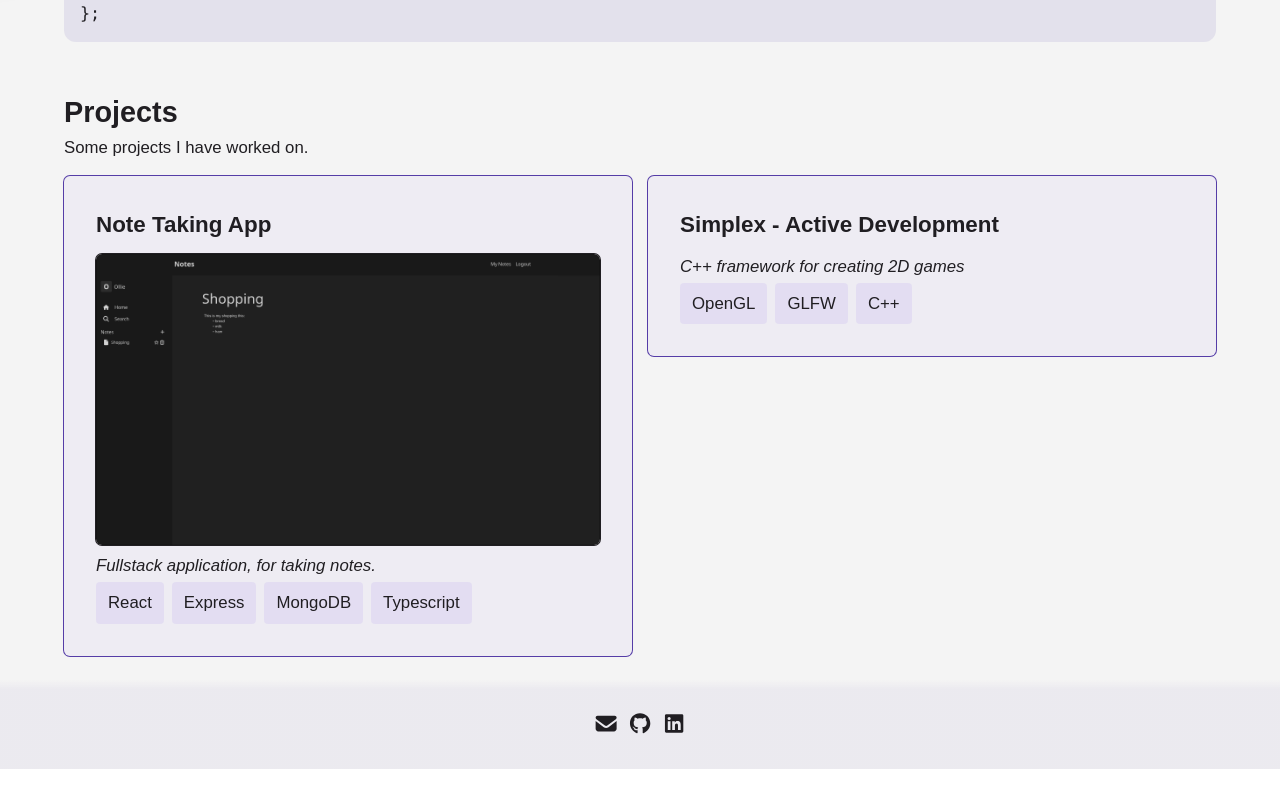
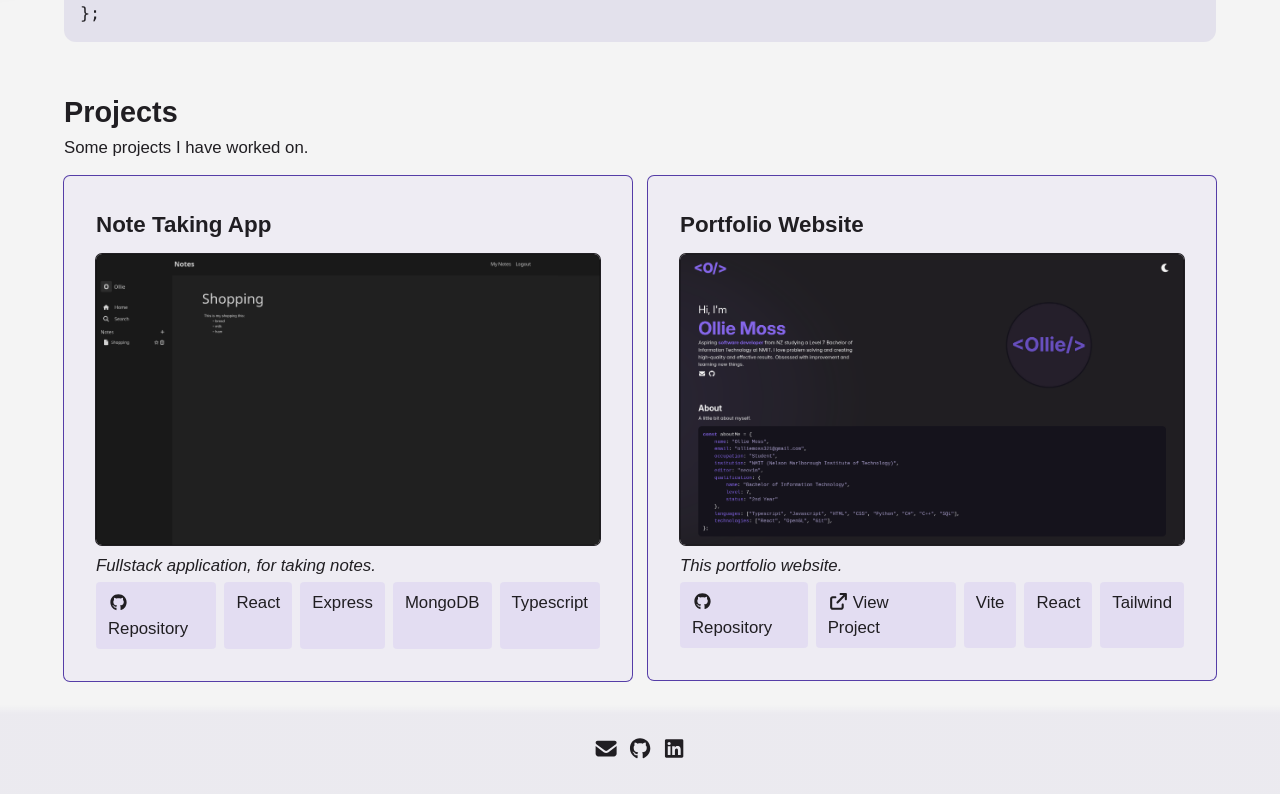
Before and after one commit to Ollie-Moss/my-portfolio, a React (Vite) app: page / in a window 1280 px wide. Shown: the part 940-1734 px from the top of the page. Before the commit the page ends 1709 px from the top, so only its background shows below. Built offline with nearby package versions, Linux system fonts and the light colour scheme; a web font is replaced by a local one.

Commit message:
Updated Projects, and restyled project links

```diff
--- a/src/components/ProjectCard.tsx
+++ b/src/components/ProjectCard.tsx
@@ -1,4 +1,7 @@
+import { FontAwesomeIcon } from "@fortawesome/react-fontawesome";
 import type { Project } from "../lib/types";
+import { faGithub } from "@fortawesome/free-brands-svg-icons";
+import { faExternalLink } from "@fortawesome/free-solid-svg-icons";
 
 export default function ProjectCard({ project }: { project: Project }) {
     return (
@@ -6,25 +9,42 @@ export default function ProjectCard({ project }: { project: Project }) {
             <h2 className="font-bold text-md mb-2">{project.name}</h2>
             {project.imgPath && <img
                 src={project.imgPath}
-                className="w-full rounded-md ring-1 ring-bg mb-1" />}
+                alt={project.imgAlt}
+                className="w-full h-auto rounded-md ring-1 ring-bg mb-1" />}
             <p className="italic">{project.description}</p>
+
             <div className="flex gap-2 ">
+                {project.github &&
+                    <a
+                        href={project.github}
+                        target="_blank"
+                        className="px-3 py-2 rounded-sm bg-accent/10 dark:bg-accent">
+                        <FontAwesomeIcon
+                            className="pr-1"
+                            icon={faGithub} />
+                        Repository
+                    </a>
+                }
+                {project.link &&
+                    <a
+                        href={project.link}
+                        target="_blank"
+                        className="px-3 py-2 rounded-sm bg-accent/10 dark:bg-accent">
+                        <FontAwesomeIcon
+                            className="pr-1"
+                            icon={faExternalLink} />
+                        View Project
+                    </a>
+                }
                 {
                     project.technologies.map(name => (
                         <p
                             key={name}
-                            className="px-3 py-2 rounded-sm bg-accent/10 dark:bg-bg-dark">
+                            className="px-3 py-2 rounded-sm bg-accent/10 dark:bg-bg">
                             {name}</p>
                     ))
                 }
             </div>
-            {project.github &&
-                <button className="px-4 py-2 text-sm bg-accent-dark dark:bg-accent text-white rounded">GitHub</button>
-            }
-            {project.link &&
-                <button className="px-4 py-2 text-sm bg-accent-dark dark:bg-accent text-white rounded">Live</button>
-            }
-
         </li>
     );
 }
--- a/src/components/Projects.tsx
+++ b/src/components/Projects.tsx
@@ -8,13 +8,17 @@ export default function Projects() {
             description: "Fullstack application, for taking notes.",
             technologies: ["React", "Express", "MongoDB", "Typescript"],
             imgPath: "notes-app.png",
-            imgAlt: "Screenshot of note taking app."
+            imgAlt: "Screenshot of note taking app.",
+            github: "https://github.com/Ollie-Moss/note-taking-app"
         },
         {
-            name: "Simplex - Active Development",
-            description: "C++ framework for creating 2D games",
-            technologies: ["OpenGL", "GLFW", "C++"],
-            imgPath: ""
+            name: "Portfolio Website",
+            description: "This portfolio website.",
+            technologies: ["Vite", "React", "Tailwind"],
+            imgPath: "portfolio.png",
+            imgAlt: "Screenshot of portfolio website.",
+            github: "https://github.com/Ollie-Moss/my-portfolio",
+            link: "https://ollie-moss.dev"
         }
     ]
     return (
```
Also changed, not shown: public/portfolio.png (added).
